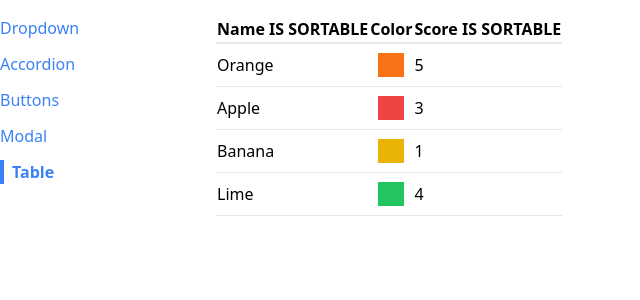
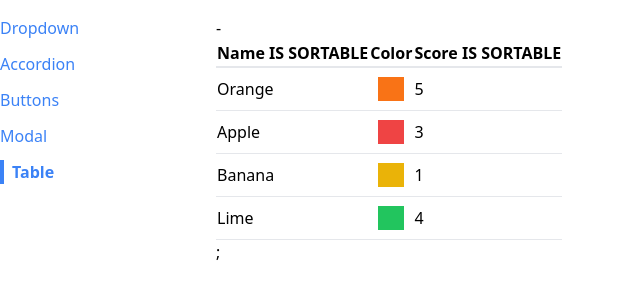
Before and after one commit to PedroMarMol/comps, a React (Create React App) app: page /table in a window 1280 px wide. Shown: the top 300 px of the page, without its empty margins (0-640 px from the left). Built offline with nearby package versions, Linux system fonts and the light colour scheme.

Commit message:
add sort state

```diff
--- a/src/components/SortableTable.js
+++ b/src/components/SortableTable.js
@@ -1,10 +1,22 @@
+import { useState } from "react";
 import Table from "./Table";
 
 function SortableTable(props) {
+    const [sortOrder, setSortOrder] = useState(null);
+    const [sortBy, setSortBy] = useState(null);
     const { config } = props;
 
     const handleClick = (label) => {
-        console.log(label);
+        if (sortOrder === null) {
+            setSortOrder('asc');
+            setSortBy(label);
+        } else if (sortOrder === 'asc') {
+            setSortOrder('desc');
+            setSortBy(label);
+        } else if (sortOrder === 'desc') {
+            setSortOrder(null);
+            setSortBy(null);
+        }
     };
 
     const updatedConfig = config.map((column) => {
@@ -18,7 +30,12 @@
         };
     });
 
-    return <Table {...props} config={updatedConfig} />;
+    return (
+        <div>
+            {sortOrder} - {sortBy}
+            <Table {...props} config={updatedConfig} />;
+        </div>
+    );
 }
 
 export default SortableTable;
```
